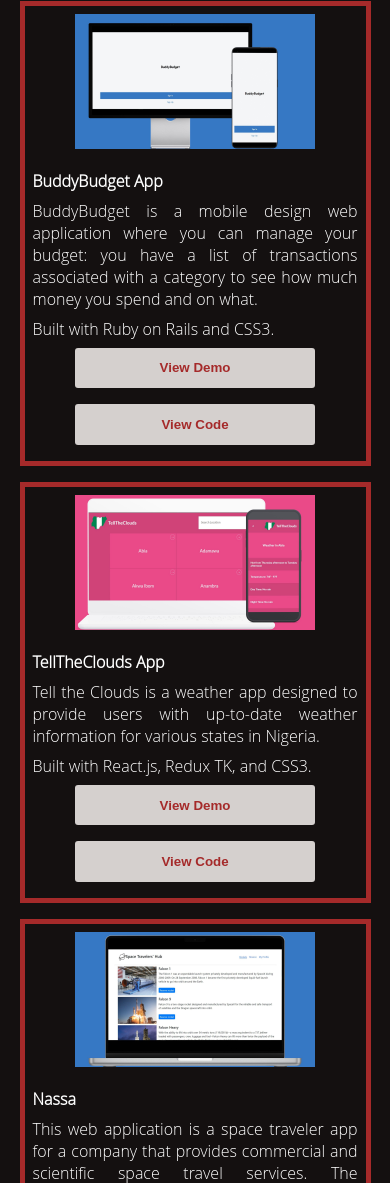
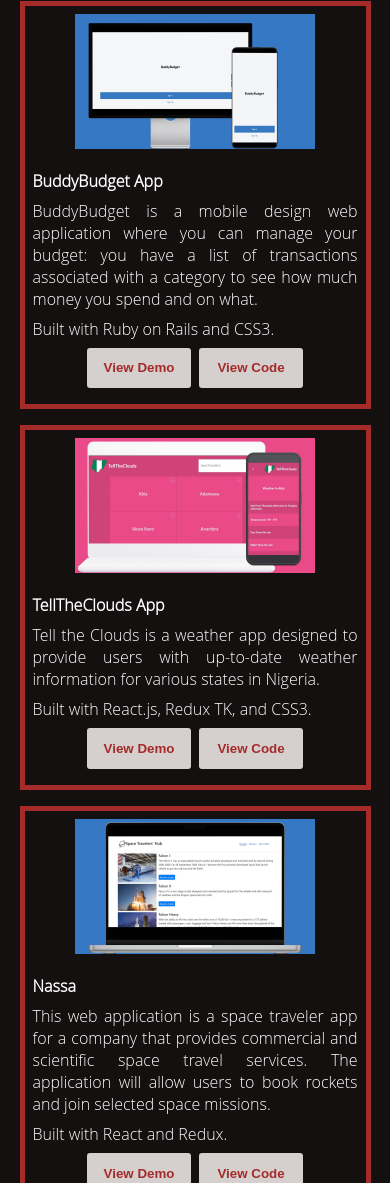
Before and after one commit to Wineshuga/WinniesPortfolio, a plain HTML site: page index.html in a window 390 px wide. Shown: the part 817-2000 px from the top of the page. Drawn offline with Linux system fonts and the light colour scheme; a web font is replaced by a local one.

Commit message:
Style buttons and nav

```diff
--- a/style.css
+++ b/style.css
@@ -80,7 +80,6 @@
 .contact-btn {
   display: flex;
   justify-content: center;
-  margin: auto !important;
 }
 
 section {
@@ -136,7 +135,7 @@
 }
 
 .project-btn {
-  width: 10rem;
+  width: 8rem;
   margin: 0.5rem 0;
   padding: 0.8rem;
   background-color: var(--text-and-line-color);
@@ -237,12 +236,12 @@
   }
 
   .project-btn-div {
-    width: 15rem;
+    width: 17rem;
+    display: flex;
+    justify-content: center;
+    gap: 0.5rem;
+    align-items: center;
     margin: auto;
-  }
-
-  .project-btn {
-    width: 100%;
   }
 }
 
@@ -251,6 +250,9 @@
     font-size: 2.5rem;
   }
 
+  nav {
+    padding: 1.5rem 0;
+}
   nav li {
     font-size: 24px;
   }
@@ -265,8 +267,21 @@
 }
 
 @media (max-width: 425px) {
+    .project-btn-div {
+        width: 15rem;
+    }
+
+    .project-btn {
+        width: 6.5rem;
+    }
+
   .form {
     width: 15rem;
+  }
+
+  .form-btn {
+    display: flex;
+    justify-content: center;
   }
 
   footer > ul > li > a {
```
